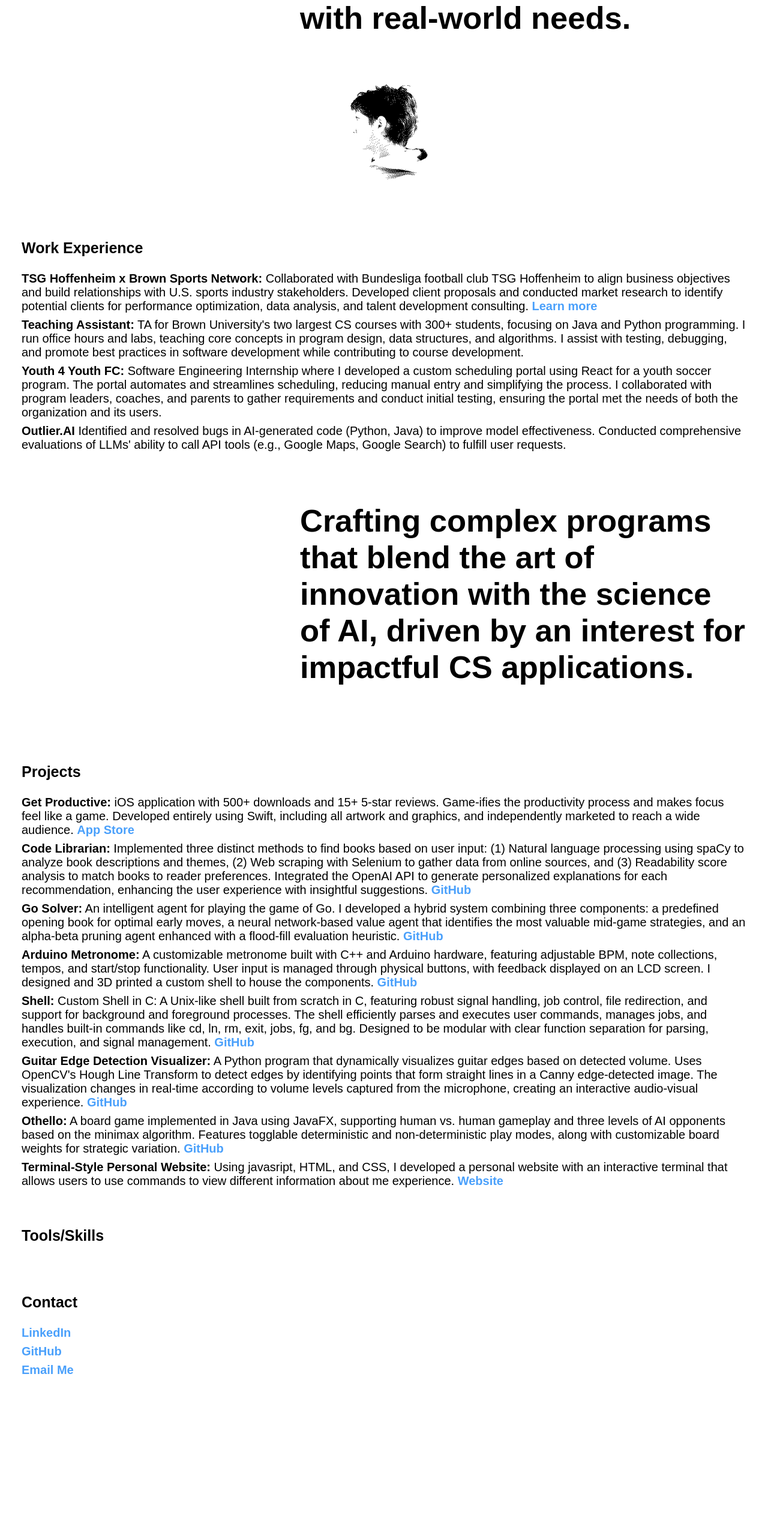
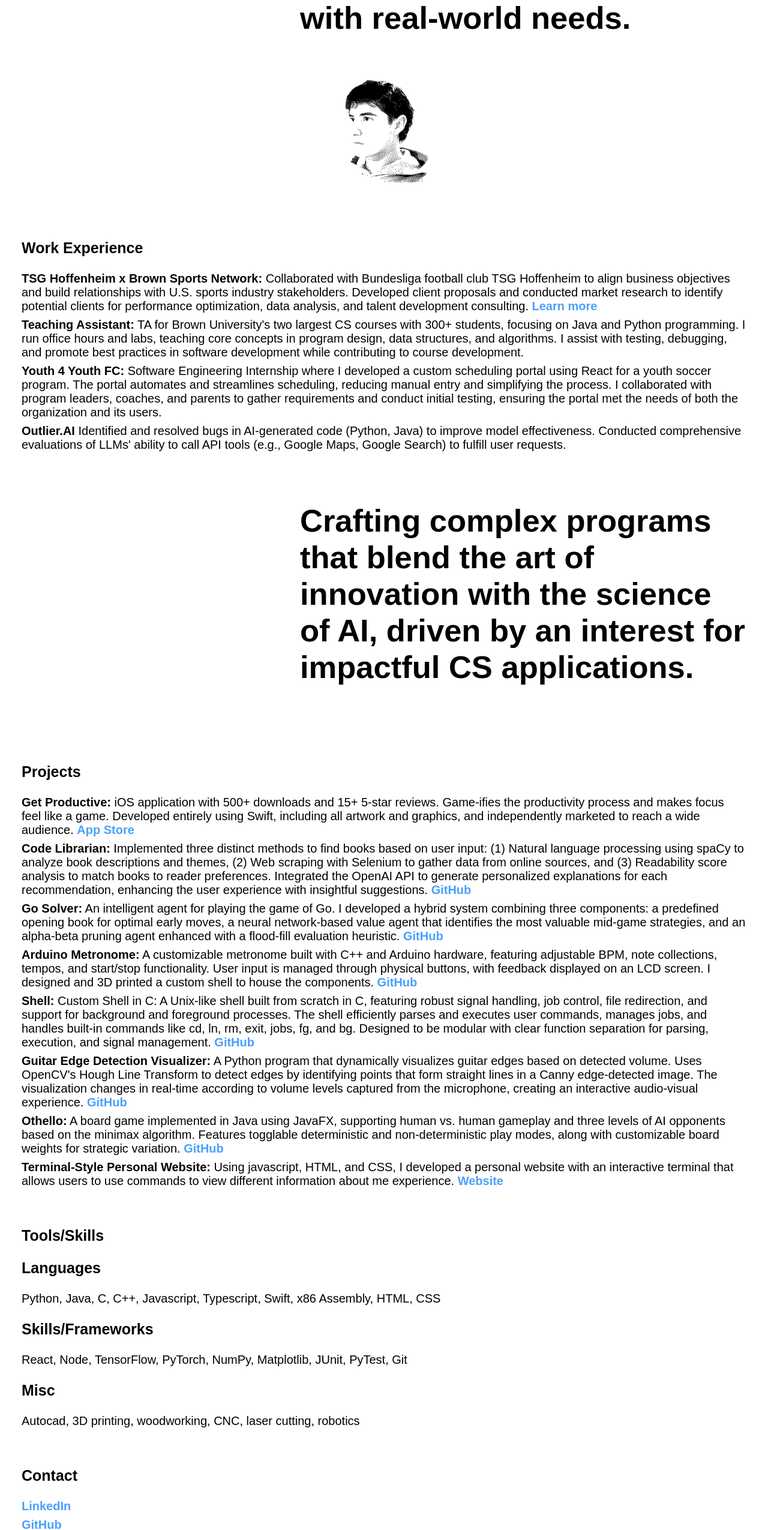
Before and after one commit to harperaustin/harper_web, a React (Create React App) app: page / in a window 1280 px wide. Shown: the part 1239-3789 px from the top of the page at 60% size. Before the commit the page ends 3578 px from the top, so only its background shows below. Built offline with nearby package versions, Linux system fonts and the light colour scheme.

Commit message:
added skills info, needs formatting/styling

```diff
--- a/src/App.tsx
+++ b/src/App.tsx
@@ -269,7 +269,7 @@ function App() {
             </a>
           </p>
           <p>
-            <strong>Terminal-Style Personal Website: </strong> Using javasript,
+            <strong>Terminal-Style Personal Website: </strong> Using javascript,
             HTML, and CSS, I developed a personal website with an interactive
             terminal that allows users to use commands to view different
             information about me experience.{" "}
@@ -283,6 +283,18 @@ function App() {
         </section>
         <section id="tools/skills" className="section">
           <h3>Tools/Skills</h3>
+          <h3>Languages</h3>
+          <p>
+            Python, Java, C, C++, Javascript, Typescript, Swift, x86 Assembly,
+            HTML, CSS
+          </p>
+          <h3>Skills/Frameworks</h3>
+          <p>
+            React, Node, TensorFlow, PyTorch, NumPy, Matplotlib, JUnit, PyTest,
+            Git
+          </p>
+          <h3>Misc</h3>
+          <p>Autocad, 3D printing, woodworking, CNC, laser cutting, robotics</p>
         </section>
         <section id="contact" className="section">
           <h3>Contact</h3>
--- a/src/ImageCycler.tsx
+++ b/src/ImageCycler.tsx
@@ -22,7 +22,7 @@ const ImageCycler: React.FC = () => {
   useEffect(() => {
     const interval = setInterval(() => {
       setCurrentIndex((prevIndex) => (prevIndex + 1) % images.length);
-    }, 10); // Change every second
+    }, 100); // Change every second
 
     return () => clearInterval(interval);
   }, []);
```
